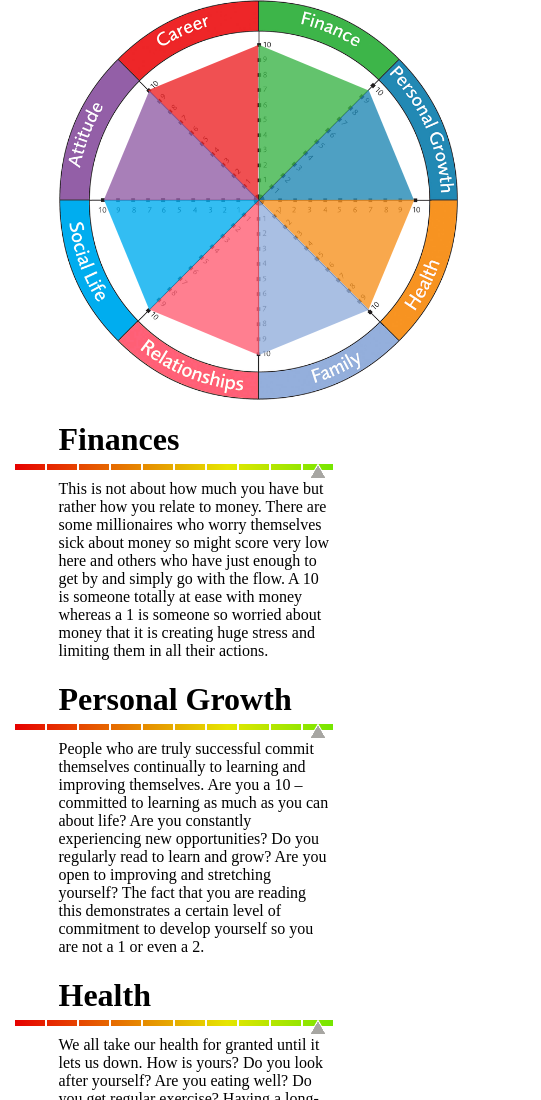
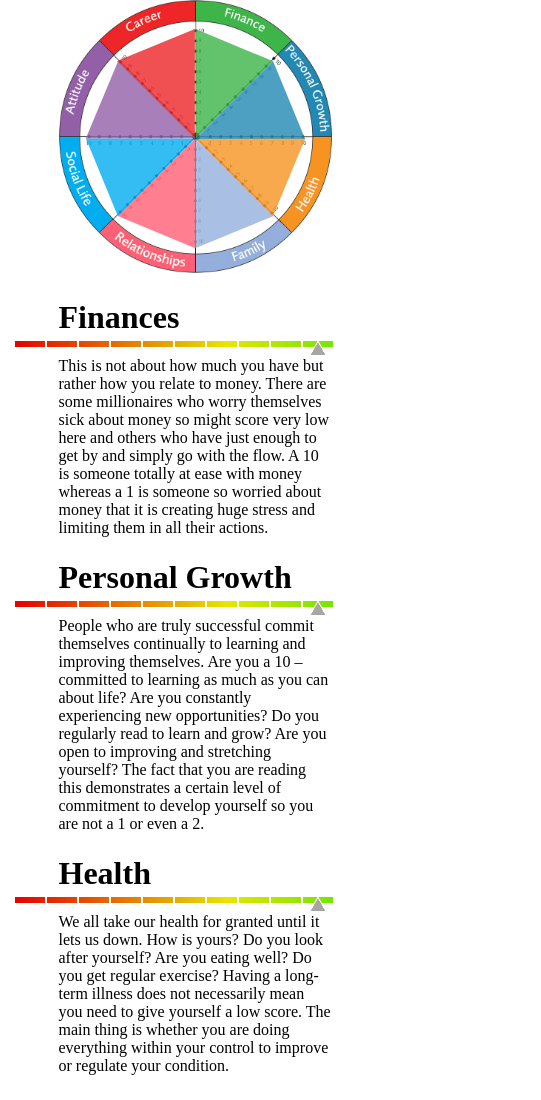
Before and after one commit to codescale/Wheel-Of-Life, a website: page index.html in a window 390 px wide. Shown: the top 1100 px of the page, 541 px wide, since content can reach past the window. Drawn offline with Linux system fonts and the light colour scheme.

Commit message:
Make the wheel-of-life graph more responsive
- Replace the css background-img with an html-img
- Use percentage sizes instead of absolute values

```diff
--- a/index.html
+++ b/index.html
@@ -11,6 +11,7 @@
 
 <body>
   <div id="wheelOfLife">
+    <img id="wheelOfLife-background" src="Wheel Of Life.png" alt="Wheel Of Life">
     <div id="career" class="triangle">
       <svg viewBox="0 0 110.5 155.5">
         <path d="M0 45.5L110.5 0v155.5L0 45.5z"/>
--- a/style.css
+++ b/style.css
@@ -3,17 +3,23 @@ body {
   margin: auto;
 }
 #wheelOfLife {
-  width: 400px;
-  height: 400px;
+  position: relative;
+  display: block;
+  width: 100%;
+  height: 100%;
+  max-width: 400px;
   margin: auto;
-  background: url("Wheel%20Of%20Life.png") no-repeat;
-  background-size: contain;
+}
+
+#wheelOfLife-background {
+  width: 100%;
 }
 
 .triangle {
   position: absolute;
-  width: 200px;
-  height: 200px;
+  top: 0;
+  width: 50%;
+  height: 50%;
   display: flex;
   align-items: flex-end;
   justify-content: flex-end;
@@ -22,7 +28,7 @@ body {
 
 .triangle svg{
   /* Default height */
-  height: 155px;
+  height: 79%;
   fill-opacity: 0.8;
 }
 
```
